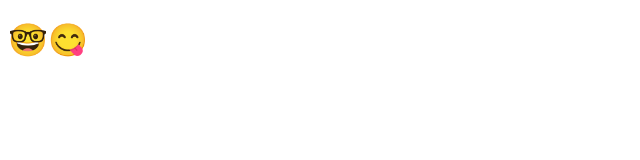
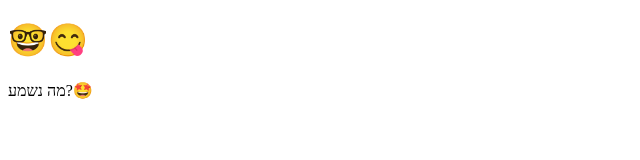
Before and after one commit to Tamar-program/H_W3, a plain HTML site: page index.html in a window 1280 px wide. Shown: the whole page, without its empty margins (0-640 px from the left). Drawn offline with Linux system fonts and the light colour scheme.

Commit message:
apdate from local

```diff
--- a/index.html
+++ b/index.html
@@ -7,5 +7,6 @@
 </head>
 <body>
     <h1>🤓😋</h1>
+    <p>מה נשמע?🤩</p>
 </body>
 </html>
```
